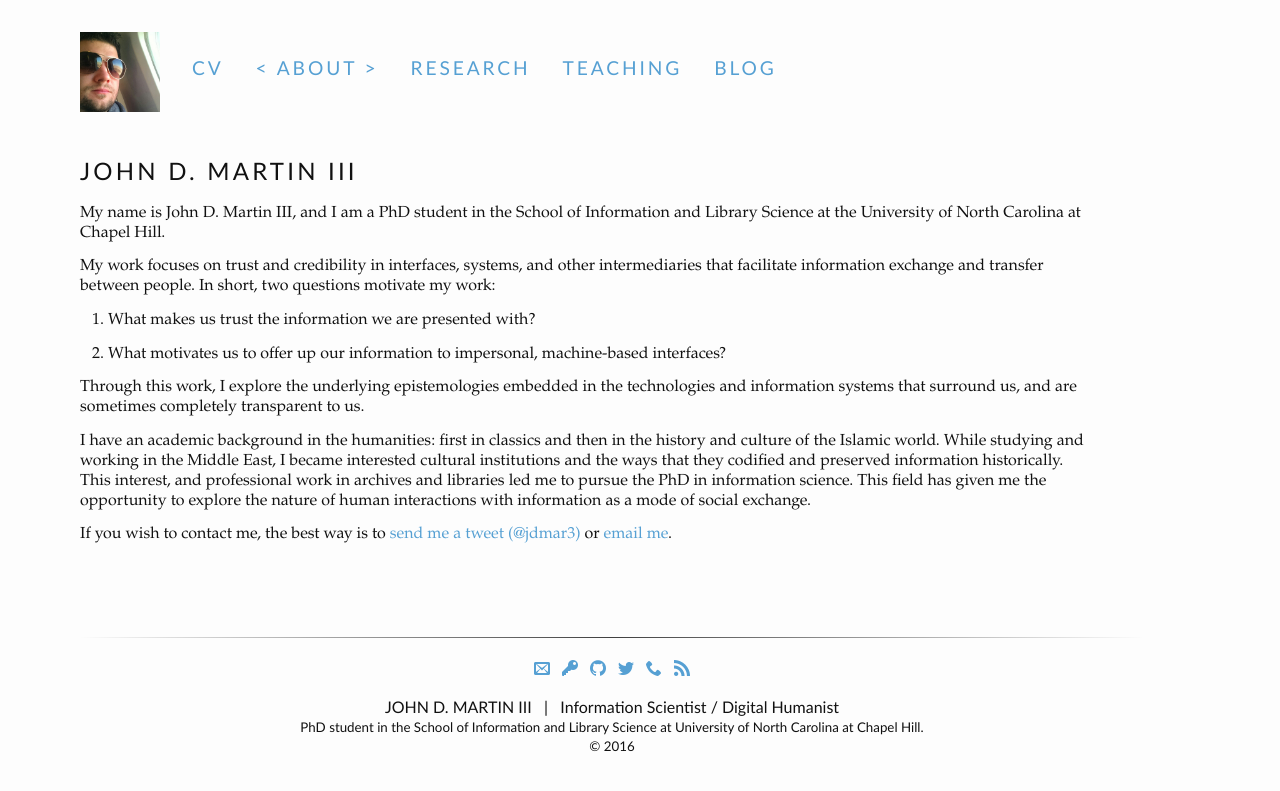
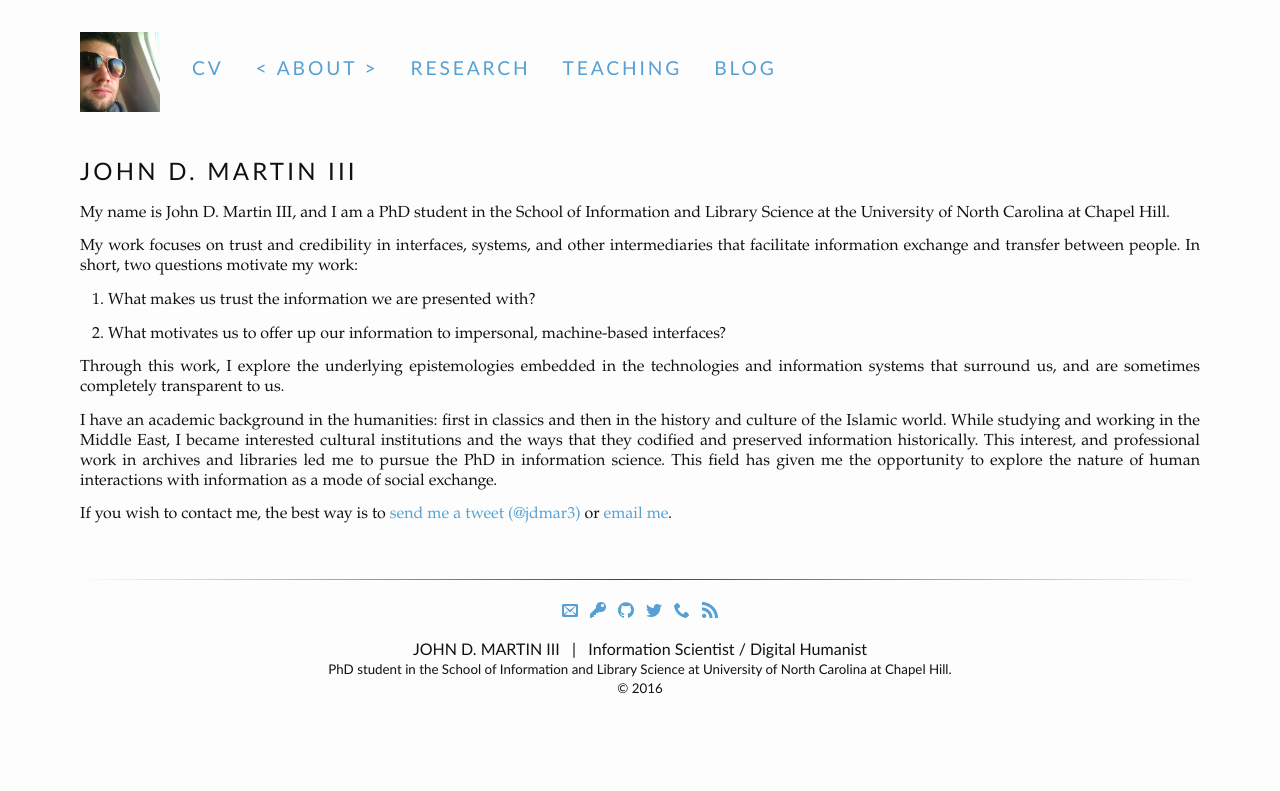
Before and after one commit to jdmar3/jdmar3.github.io, a Jekyll site: the page built from index.md, in a window 1280 px wide. Shown: the top 791 px of the page. Built offline with Jekyll 4.4.1, drawn with Linux system fonts in a browser that asks for light colours.

```diff
--- a/_includes/print-footer.html
+++ b/_includes/print-footer.html
@@ -1,2 +1 @@
-<br/><br/>
 <span class="print-footer">{% if page.date %}{{ page.title }} - {{ page.date | date: "%B %-d, %Y" }} - {{site.author}}{% else %}{{ page.title }} - {{site.author}}{% endif %}</span>
--- a/css/tufte.scss
+++ b/css/tufte.scss
@@ -88,6 +88,7 @@ body { width: 87.5%;
        font-family: et-bembo, Palatino, "Palatino Linotype", "Palatino LT STD", "Book Antiqua", Georgia, serif;
        background-color: $bg-color;
        color: $text-color;
+       text-align: justify;
        max-width: 1400px;
        counter-reset: sidenote-counter; }
 
@@ -112,7 +113,7 @@ h2 { font-style: italic;
      margin-top: 1.25rem;
      margin-bottom: 0;
      font-size: 1.25rem;
-     line-height: 0.933333333333333; }
+     line-height: 0.95; }
 
 h3 { font-style: italic;
      font-weight: 400;
@@ -121,6 +122,8 @@ h3 { font-style: italic;
      margin-top: 1.25rem;
      margin-bottom: 0;
      line-height: 1.08888888888889; }
+
+h1, h2, h3 { width: auto; }
 
 // ET says a need for more than 3 levels of headings is the sign of a diseased mind
 
@@ -137,7 +140,8 @@ p, ol, ul { font-size: 1rem; }
 p, li { line-height: 1.25rem;
         margin-top: 0.85rem;
         padding-right: 2rem; //removed because,  why?
-        vertical-align: baseline; }
+        vertical-align: baseline;
+}
 
 blockquote p {  font-size: 1.1rem;
                 line-height: 1.78181818;
@@ -240,6 +244,8 @@ ol li ol { width: 100%;
      -webkit-padding-start: 2.5%;
      -webkit-padding-end: 2.5%;
      list-style-type: lower-alpha; }
+
+article li {text-align: left}
 
 //li { padding: 0.5em 0; } //vertical padding on list items screws up vertical rhythym
 
@@ -369,7 +375,7 @@ label.margin-toggle:not(.sidenote-number) { display: none; }
 //Nav and Footer styling area
 
 header > nav.group, body footer {
-  width: 95%;
+  width: 100%;
   padding-top: 2rem;
 }
 
@@ -432,7 +438,7 @@ ul.content-listing li.listing{ width: 87.5%; //width: 90%;
 }
 
 .full-width article p{
-  width: 90%;
+  width: 100%;
 }
 
 .full-width ul,
```
Also changed, not shown: _drafts/2016-05-02-Teaching-tools.md (deleted, +0 -4 lines), _drafts/HASTAC-2016.md (added, +5 -0 lines), _drafts/Teaching-tools.md (added, +5 -0 lines), _drafts/a-test-draft.md (deleted, +0 -4 lines).
